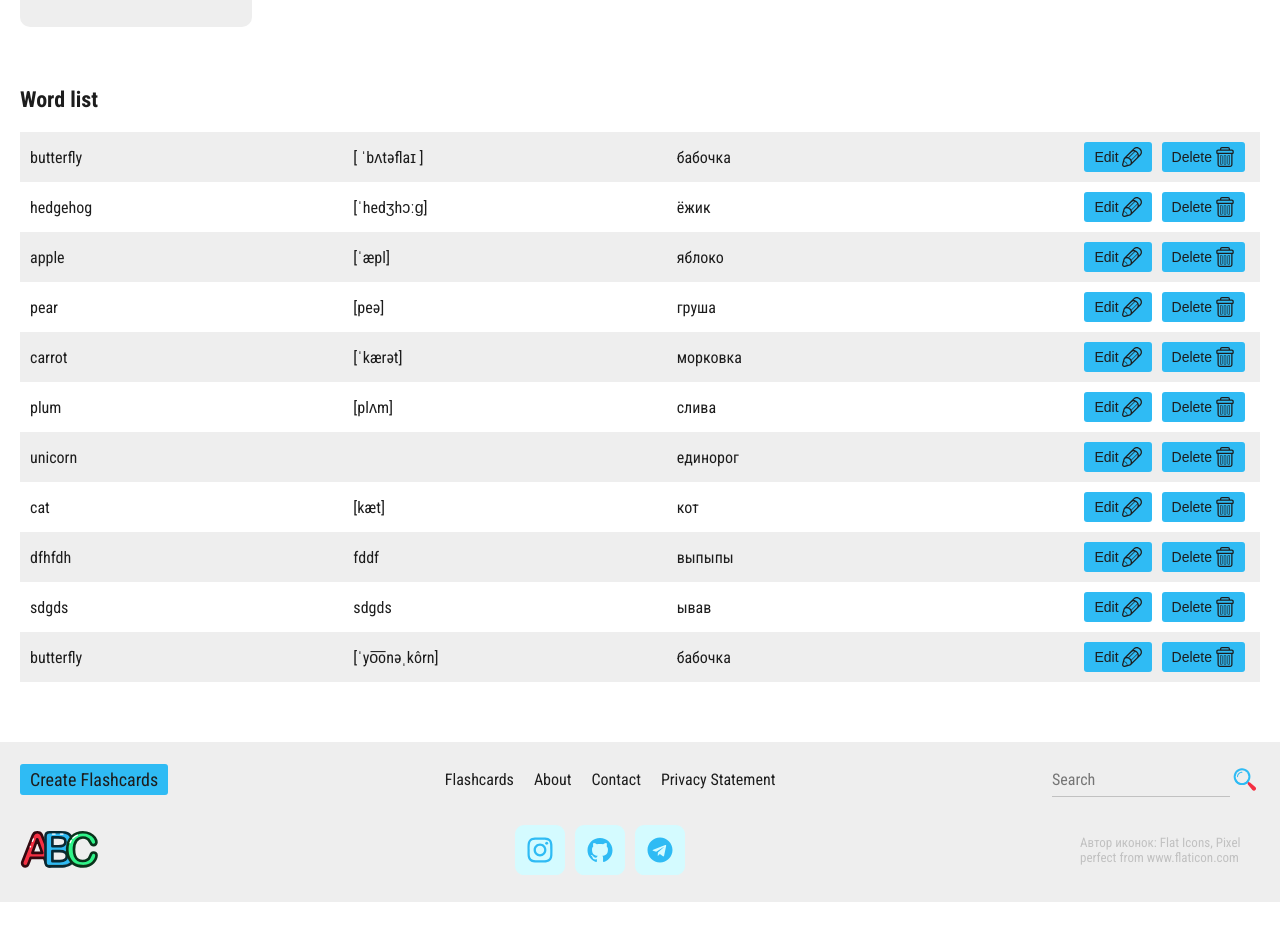
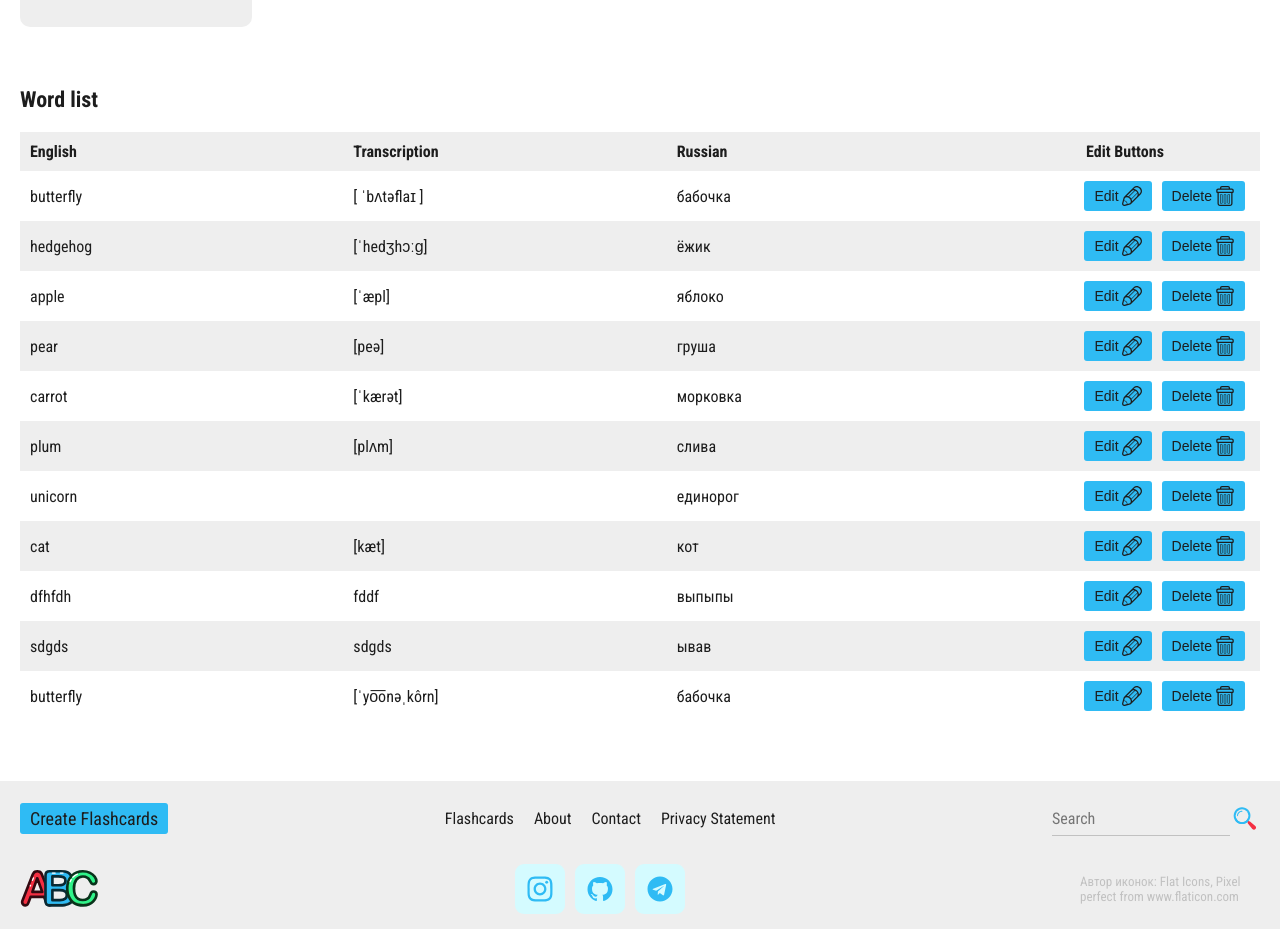
Before and after one commit to jestyal/language-cards, a React (Create React App) app: page / in a window 1280 px wide. Shown: the part 1120-2049 px from the top of the page. Before the commit the page ends 2022 px from the top, so only its background shows below. Built offline with nearby package versions, Linux system fonts and the light colour scheme.

Commit message:
Fixed WordList styles

```diff
--- a/src/components/WordList/Word.scss
+++ b/src/components/WordList/Word.scss
@@ -2,6 +2,18 @@
 
 .Word__list {
   margin-bottom: 60px;
+}
+.Word__list-head {
+  display: grid;
+  grid-template-columns: 1fr 1fr 1fr 250px;
+  padding: 10px;
+  background-color: variables.$colorLightGrey;
+  font-weight: bold;
+  div {
+    &:last-of-type {
+      text-align: center;
+    }
+  }
 }
 .Word__item {
   display: grid;
--- a/src/components/WordList/WordList.jsx
+++ b/src/components/WordList/WordList.jsx
@@ -1,13 +1,20 @@
-import { Fragment } from "react";
+import {Fragment} from "react";
 import Word from "./Word";
 import "./Word.scss";
 import WORDS from "../Dictionary/Dictionary";
+import EditButton from "./EditButton/EditButton";
 
 function WordList() {
     return (
         <Fragment>
             <h2 className="title">Word list</h2>
             <div className="Word__list">
+                <div className="Word__list-head">
+                    <div>English</div>
+                    <div>Transcription</div>
+                    <div>Russian</div>
+                    <div>Edit Buttons</div>
+                </div>
                 {
                     WORDS.map((item) =>
                         <Word key={item.id}
```
